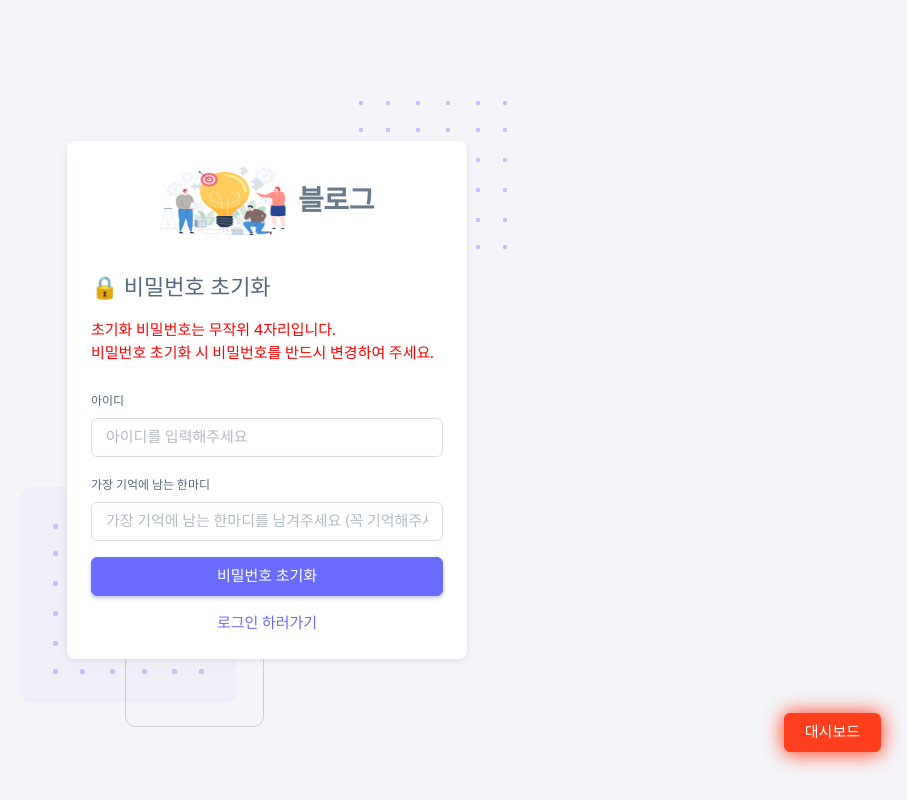
After one commit to HoonWook-Lee/StudyLab, a Django app: page /user/reset in a window 1280 px wide. The commit adds this page. Shown: the whole page, without its empty margins (373-1280 px from the left). Run offline with Django 4.2, Linux system fonts and the light colour scheme; parts of the project's set-up code (start-up, migrations or seed data) failed here and were passed over; some libraries are stand-ins or nearby versions.

Commit message:
비밀번호 초기화 구현

```diff
--- a/StudyLab/core/user/forms.py
+++ b/StudyLab/core/user/forms.py
@@ -2,6 +2,7 @@ from django import forms
 from re import match as re_match
 from argon2 import PasswordHasher, exceptions
 from django.contrib.auth import login
+from random import randrange
 from core.models import Users
 
 
@@ -93,3 +94,35 @@ class LoginForm(forms.Form):
                 res = ('로그인에 성공하였습니다.', 'success', 200)
 
         return res
+
+# 초기화 Form
+class ResetForm(forms.Form):
+    user_id = forms.CharField(max_length=100, required=True, widget=forms.TextInput(attrs={
+        'id' : 'user_id', 'class' : 'form-control', 'placeholder' : '아이디를 입력해주세요', 'autofocus' : 'autofocus'
+    }))
+
+    hint = forms.CharField(max_length=100, required=True, widget=forms.TextInput(attrs={
+        'id' : 'hint', 'class' : 'form-control', 'placeholder' : '가장 기억에 남는 한마디를 남겨주세요 (꼭 기억해주세요)'
+    }))
+
+    # 초기화
+    def reset(self, data):
+        # 무작위 4자리 숫자
+        random_number = randrange(1000, 10000)
+
+        res = ('정보가 일치하지 않습니다.', 'error', 422)
+
+        try:
+            # 등록 정보 확인
+            user = Users.objects.get(username=data.get('user_id'))
+        except Users.DoesNotExist:
+            pass
+        else:
+            # 비밀번호 힌트 일치 시 비밀번호 초기화
+            if user.hint == data.get('hint'):
+                user.password = 'argon2' + PasswordHasher().hash(str(random_number))
+                user.save()
+
+                res = (f'변경된 비밀번호는 {random_number}입니다. \n 로그인 후 비밀번호를 변경하여 주세요.', 'success', 200)
+
+        return res
--- a/StudyLab/core/user/urls.py
+++ b/StudyLab/core/user/urls.py
@@ -14,4 +14,7 @@ urlpatterns = [
 
     # 아이디 중복 확인
     path('check', user_check, name='user_check'),
+
+    # 비밀번호 초기화
+    path('reset', pw_reset, name='pw_reset'),
 ]
--- a/StudyLab/core/user/views.py
+++ b/StudyLab/core/user/views.py
@@ -52,3 +52,19 @@ def user_check(request):
     res = user_check_func(user_id)
 
     return JsonResponse(data=dict(msg=res[0], check=res[1]), status=res[2], safe=False)
+
+# 비밀번호 초기화
+def pw_reset(request):
+
+    # POST 요청 확인
+    if request.method == 'POST':
+        form = ResetForm(request.POST)
+        res = (
+            lambda x : x.reset(x.cleaned_data) if x.is_valid() else ('올바르지 않은 데이터 입니다.', 'error', 422)
+        )(form)
+
+        return JsonResponse(data=dict(msg=res[0], check=res[1]), status=res[2], safe=False)
+    else:
+        form = ResetForm()
+
+        return render(request, 'user/reset.html', {'form' : form})
--- a/StudyLab/templates/user/login.html
+++ b/StudyLab/templates/user/login.html
@@ -39,7 +39,7 @@
                             <div class="mb-3 form-password-toggle">
                                 <div class="d-flex justify-content-between">
                                     <label class="form-label" for="password">비밀번호</label>
-                                    <a href="#">
+                                    <a href="{% url 'pw_reset' %}">
                                         <small>기억이 안나시나요?</small>
                                     </a>
                                 </div>
--- /dev/null
+++ b/StudyLab/templates/user/reset.html
@@ -0,0 +1,94 @@
+{% extends "user/layout.html" %}
+
+{% load static %}
+
+{% block content %}
+<!-- Content -->
+<div id="vue_div" class="container-xxl">
+    <div class="authentication-wrapper authentication-basic container-p-y">
+        <div class="authentication-inner">
+            <!-- Register -->
+            <div class="card">
+                <div class="card-body">
+                    <!-- Logo -->
+                    <div class="app-brand justify-content-center">
+                        <a href="{% url 'index'%}" class="app-brand-link gap-2">
+                            <span class="app-brand-logo demo">
+                                <img src="{% static 'assets/main.png' %}" alt="" width="130px" height="70px">
+                            </span>
+                            <span class="app-brand-text demo text-body fw-bolder">블로그</span>
+                        </a>
+                    </div>
+                    <!-- /Logo -->
+                    <h4 class="mb-2">🔒 비밀번호 초기화 </h4>
+
+                    <p style="margin-top:20px;color:red;" class="mb-4">
+                        초기화 비밀번호는 무작위 4자리입니다. <br/>
+                        비밀번호 초기화 시 비밀번호를 반드시 변경하여 주세요.
+                    </p>
+
+                    <form id="ResetForm" class="mb-3" onsubmit="return false">
+                        {% csrf_token %}
+                        <div class="mb-3">
+                            <label for="user_id" class="form-label">아이디</label>
+                            {{ form.user_id }}
+                        </div>
+                        <div class="mb-3 form-password-toggle">
+                            <label for="hint" class="form-label">가장 기억에 남는 한마디</label>
+                            {{ form.hint }}
+                        </div>
+                        <div class="mb-3">
+                            <button @click="resetPw()" class="btn btn-primary d-grid w-100">비밀번호 초기화</button>
+                        </div>
+                    </form>
+                    <div class="text-center">
+                        <a href="{% url 'login' %}" class="d-flex align-items-center justify-content-center">
+                            로그인 하러가기
+                        </a>
+                    </div>
+
+                </div>
+            </div>
+            <!-- /Register -->
+        </div>
+    </div>
+</div>
+<!-- / Content -->
+
+<div class="buy-now">
+    <a href="{% url 'index'%}" class="btn btn-danger btn-buy-now">대시보드</a>
+</div>
+{% endblock %}
+
+{% block script %}
+    <script src="{% static 'js/common.js' %}"></script>
+    <script type="text/javascript">
+
+        var csrftoken = getCookie('csrftoken');
+
+        let vm = new Vue({
+            delimiters: ['[[', ']]'],
+            el: '#vue_div',
+            methods: {
+                resetPw: function () {
+                    axios.post(
+                        `/user/reset`, document.querySelector('#ResetForm'), {
+                            headers : {
+                                'Content-Type' : 'multipart/form-data',
+                                'X-CSRFToken': csrftoken
+                            }
+                        }
+                    ).then(function (response) {
+                        Swal.fire(response.data.msg, '', response.data.check)
+                        setTimeout("location.href='/user/login'", 4000)
+                    }).catch(function (e) {
+                        console.log(e.response.data.msg)
+                        Swal.fire(e.response.data.msg, '', e.response.data.check)
+                    }).finally(function () {
+
+                    });
+                }
+            }
+        });
+    </script>
+{% endblock %}
```
